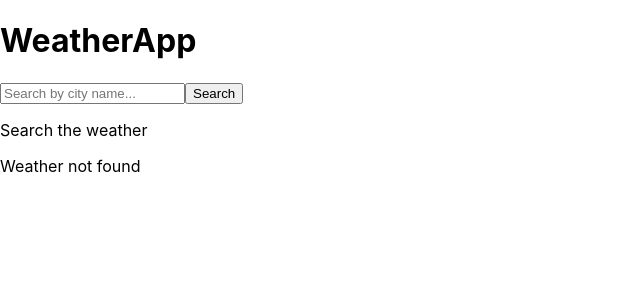
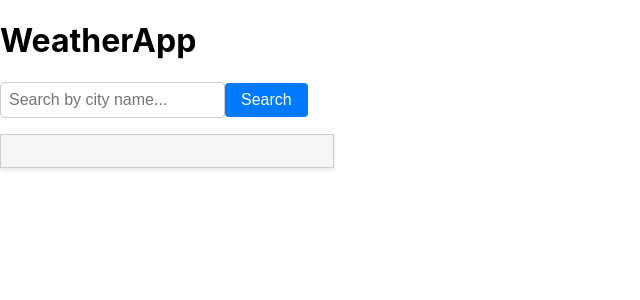
Before and after one commit to karsonbwoy/weather-app, a React (Create React App) app: page / in a window 1280 px wide. Before the commit this address had no page. Shown: the top 300 px of the page, without its empty margins (0-640 px from the left). Built offline with nearby package versions, Linux system fonts and the light colour scheme.

Commit message:
Fix error and add css.

```diff
--- a/src/Components/SearchBox.js
+++ b/src/Components/SearchBox.js
@@ -8,7 +8,7 @@ export default function SearchBox({ onClick }) {
     }
 
     return (
-        <div className="search-box-container">
+        <div className="city-search">
             <form>
             <label htmlFor="city-input">
                 <input type="text" id="city-input" placeholder="Search by city name..." onChange={e => handleChange(e.target.value)}></input>
--- /dev/null
+++ b/src/Components/WeatherApp.css
@@ -0,0 +1,48 @@
+/* WeatherApp.css */
+
+.weather-app {
+    font-family: Arial, sans-serif;
+    text-align: center;
+    padding: 2rem;
+  }
+
+  .city-search {
+    margin-bottom: 1rem;
+  }
+
+  .weather-info {
+    border: 1px solid #ccc;
+    padding: 1rem;
+    background-color: #f5f5f5;
+    box-shadow: 0 2px 4px rgba(0, 0, 0, 0.1);
+    font-size: 1.2rem;
+    max-width: 300px;
+  }
+  input[type="text"] {
+    padding: 0.5rem;
+    font-size: 1rem;
+    border: 1px solid #ccc;
+    border-radius: 4px;
+    outline: none;
+    box-sizing: border-box;
+  }
+
+  button {
+    background-color: #007bff;
+    color: white;
+    border: none;
+    border-radius: 4px;
+    padding: 0.5rem 1rem;
+    font-size: 1rem;
+    cursor: pointer;
+    outline: none;
+    transition: background-color 0.3s, color 0.3s;
+  }
+
+  button:hover {
+    background-color: #0056b3;
+  }
+
+  button:active {
+    background-color: #004599;
+  }
--- a/src/Components/WeatherApp.js
+++ b/src/Components/WeatherApp.js
@@ -1,34 +1,32 @@
 import React, { useState } from "react";
 import SearchBox from "./SearchBox.js";
 import WeatherDisplay from "./WeatherDisplay.js";
+import './WeatherApp.css'
 
 export default function WeatherApp () {
 
-    const [searchedCity, setSearchedCity] = useState('')
     const apiKey = 'bf97df8adb1d6939bc19698300cba0f1'
     const [weatherData, setWeatherData] = useState()
 
     function handleSubmit(e, city) {
       e.preventDefault();
-      setSearchedCity(city)
       fetch(`https://api.openweathermap.org/data/2.5/weather?q=${city}&appid=${apiKey}`)
         .then((response) => {
-          console.log(response)
           if (!response.ok) {
-            setWeatherData(null)
+            setWeatherData();
+            throw new Error('Network response was not ok.')
           }
           return response.json()
         }).then(data => {
-          console.log(data);
-          setWeatherData(data.weather[0].description)
-        })
+          setWeatherData(data)
+        }).catch(error => {console.log(error)})
     }
 
     return (
-      <div className="werather-app-container">
+      <div className="werather-app">
         <h1>WeatherApp</h1>
         <SearchBox onClick = {handleSubmit}></SearchBox>
-        <WeatherDisplay city = {searchedCity} weather = {weatherData}></WeatherDisplay>
+        <WeatherDisplay weather = {weatherData}></WeatherDisplay>
       </div>
     );
 }
--- a/src/Components/WeatherDisplay.js
+++ b/src/Components/WeatherDisplay.js
@@ -1,13 +1,9 @@
 import React from "react";
 
-export default function WeatherDisplay({ city, weather}) {
-
-
-
+export default function WeatherDisplay({ weather }) {
     return (
-        <div className="weather-display-container">
-            <p>{city === '' ? 'Search the weather' : `You are looking for '${city}' weather.`}</p>
-            <p>{!weather ? 'Weather not found' : `Weather: ${weather}`}</p>
+        <div className="weather-info">
+            {weather && (<p>Weather for {weather.name}: {weather.weather[0].description}</p>)}
         </div>
     );
 }
```
